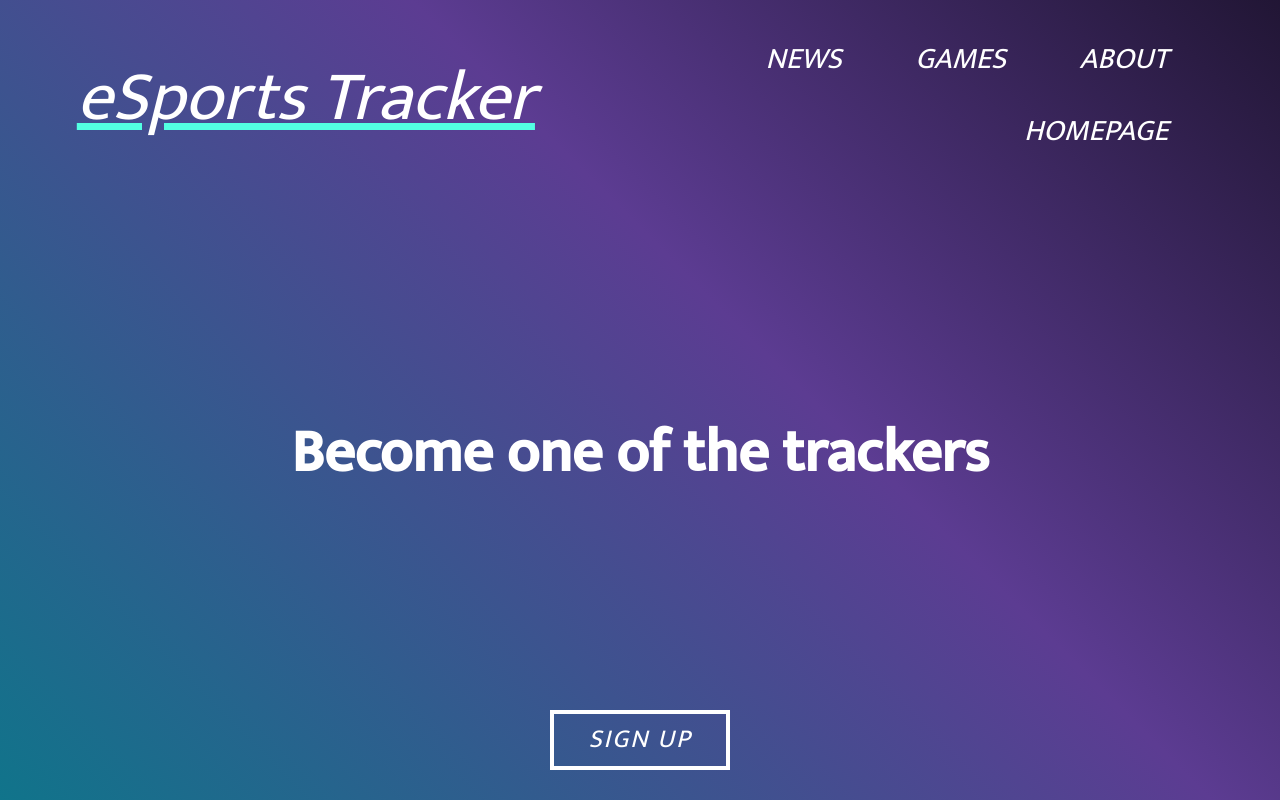
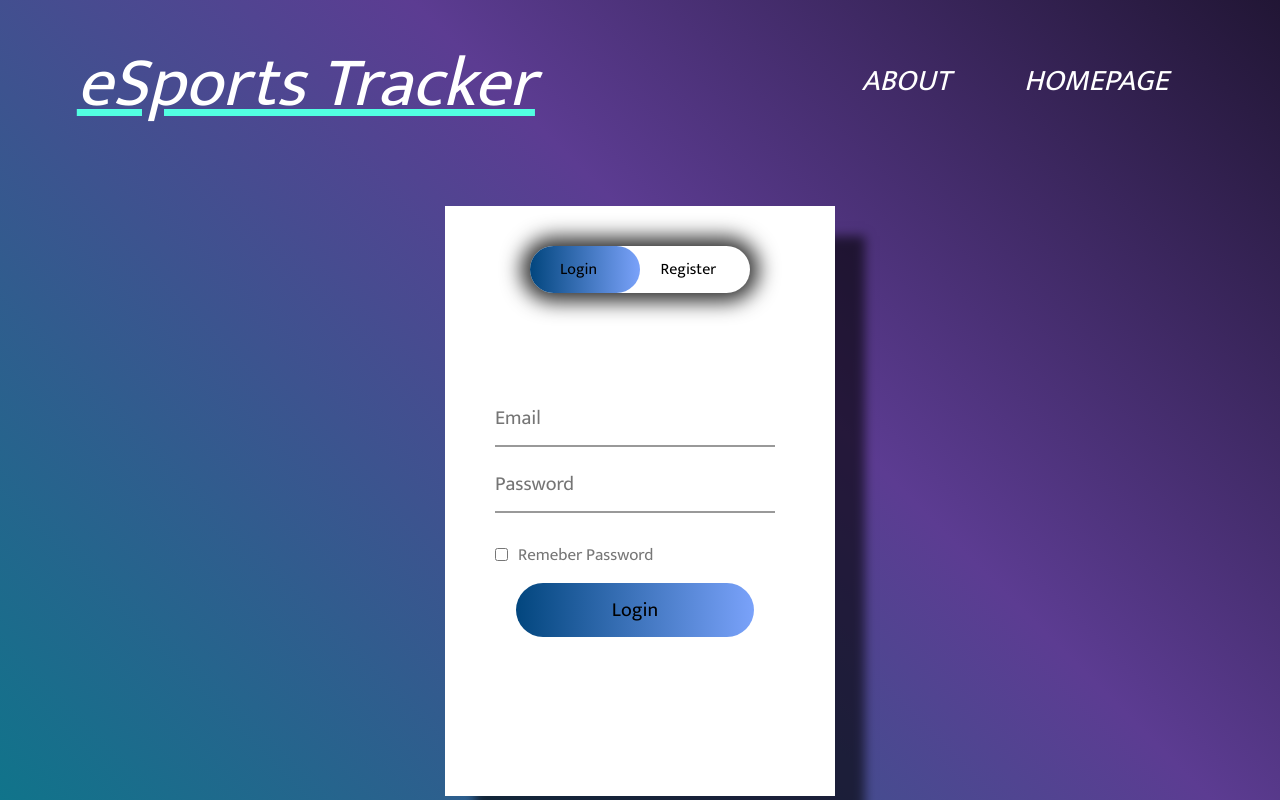
Before and after one commit to Petsoni/IT_project, a plain HTML site: page Signup/signup.html in a window 1280 px wide. Drawn offline with Linux system fonts and the light colour scheme.

Commit message:
Added signup page

```diff
--- a/Signup/signup.html
+++ b/Signup/signup.html
@@ -1,5 +1,6 @@
 <!DOCTYPE html>
 <html lang="en">
+
 <head>
     <meta charset="UTF-8">
     <meta http-equiv="X-UA-Compatible" content="IE=edge">
@@ -14,6 +15,7 @@
     <style type="text/css"></style>
     <title>Sign up</title>
 </head>
+
 <body>
 
     <section class=" header">
@@ -21,35 +23,39 @@
             <a href="homepage.html">eSports Tracker</a>
             <div class="nav-links" id="navLinks">
                 <ul>
-                    <li><a href="#news-sec">NEWS</a></li>
-                    <li><a href="#games-sec">GAMES</a></li>
                     <li><a href="../About3/about3.html">ABOUT</a></li>
                     <li><a href="../homepage.html">HOMEPAGE</a></li>
                 </ul>
             </div>
         </nav>
 
-        <div class="text-box">
-            <h1 class="un">Become one of the trackers</h1>
-            <br>
-            <a href="#">
-                <svg>
-                    <rect></rect>
-                </svg>
-                Sign up
-            </a>
-            <br>
-        </div>
-
-        <div>
+        <div class="container">
+            <div class="form-box">
+                <div class="button-box">
+                    <div id="btn"></div>
+                    <button type="button" class="toggle-btn" onClick="login()">Login</button>
+                    <button type="button" class="toggle-btn" onClick="register()">Register</button>
+                </div>
+                <form id="login" class="input-group">
+                    <input type="text" class="input-field" placeholder="Email" required>
+                    <input type="text" class="input-field" placeholder="Password" required>
+                    <input type="checkbox" class="check-box"><span>Remeber Password</span>
+                    <button type="submit" class="submit-btn">Login</button>
+                </form>
+                <form id="register" class="input-group">
+                    <input type="text" class="input-field" placeholder="Username" required>
+                    <input type="text" class="input-field" placeholder="Email" required>
+                    <input type="text" class="input-field" placeholder="Password" required>
+                    <input type="checkbox" class="check-box"><span>I agree to the terms and conditions</span>
+                    <button type="submit" class="submit-btn">Register</button>
+                </form>
+            </div>
 
         </div>
-
     </section>
 
-    <section>
-
-    </section>
+    <script src="signup.js"></script>
 
 </body>
+
 </html>
--- /dev/null
+++ b/Signup/signup.js
@@ -0,0 +1,15 @@
+var x = document.getElementById("login");
+var y = document.getElementById("register");
+var z = document.getElementById("btn");
+
+function register(){
+    x.style.left = "-400px"
+    y.style.left = "50px"
+    z.style.left = "110px"
+}
+
+function login(){
+    x.style.left = "50px"
+    y.style.left = "450px"
+    z.style.left = "0"
+}
--- a/Signup/singnup.css
+++ b/Signup/singnup.css
@@ -3,6 +3,10 @@
     padding: 0;
     font-family:  'Mukta', sans-serif;
     caret-color: transparent;
+}
+
+html{
+    scroll-behavior: smooth;
 }
 
 @keyframes bg-animation{
@@ -22,7 +26,12 @@
       #000000
     );
 
-    }
+    --gradient2:linear-gradient(
+      -135deg,
+      #077b8a,
+      #5c3c92,
+      #000000)
+}
 
 .header{
     min-height: 100vh;
@@ -35,7 +44,7 @@
     background-attachment: fixed;
 }
 
-.text-box{
+/* .text-box{
     color: white;
     position: relative;
     padding: 4em;
@@ -48,12 +57,7 @@
     text-align: center;
 }
 
-nav{
-    display: flex;
-    padding: 2% 6%;
-    justify-content: space-between;
-    align-items: center;
-}
+
 
 .text-box h1{
     font-size: 60px;
@@ -83,20 +87,30 @@ nav{
     width: 100%;
     height: 100%;
     fill: transparent;
+    transition: 500ms ease-in-out;
 }
 
 .text-box a svg rect{
     stroke: #fff;
-    stroke-width: 8px;
-    transition: 1000ms;
-    stroke-dasharray: 500, 500;
-    stroke-dashoffset: 0;
+    stroke-width: 10px;
+    transition: 500ms ease-in-out;
+    stroke-dasharray: 100, 500;
+    stroke-dashoffset: 100;
 }
 
 .text-box a:hover svg rect{
     stroke: rgb(82, 255, 226);
-    stroke-dasharray: 100, 500;
-    stroke-dashoffset: 100;
+    stroke-dasharray: 500, 500;
+    stroke-dashoffset: 0;
+} */
+
+
+/*Navigation's*/
+nav{
+    display: flex;
+    padding: 2% 6%;
+    justify-content: space-between;
+    align-items: center;
 }
 
 nav a {
@@ -114,7 +128,7 @@ nav a:hover {
     transition: 500ms;
 }
 
-/*Navigation's*/
+
 .nav-links{
     flex: 1;
     text-align: right;
@@ -148,3 +162,108 @@ nav a:hover {
 .nav-links ul li:hover::after{
     width: 100%;
 }
+
+/*Sign up*/
+.container{
+    height: 100%;
+    width: 100%;
+    /* background-image: var(--gradient2); */
+    /* background-position: center;
+    background-size: cover; */
+    /* position: absolute; */
+}
+
+.form-box{
+    width: 380px;
+    height: 580px;
+    position: relative;
+    margin: 3% auto;
+    background: #fff;
+    padding: 5px;
+    overflow: hidden;
+    box-shadow: 30px 30px 10px rgba(0,0,0,0.6);
+}
+
+.button-box{
+    width: 220px;
+    margin: 35px auto;
+    position: relative;
+    box-shadow: 0 0 20px 9px rgb(51, 51, 51);
+    border-radius: 30px;
+}
+
+.toggle-btn{
+    padding: 10px 30px;
+    align-items: center;
+    cursor: pointer;
+    background: transparent;
+    border: 0;
+    outline: none;
+    position: relative;
+    font-size: 16px;
+}
+
+#btn{
+    top: 0;
+    left: 0;
+    position: absolute;
+    width: 110px;
+    height: 100%;
+    background: linear-gradient(to right, #02467e, #7aa2fa);
+    border-radius: 30px;
+    transition: 500ms;
+}
+
+.input-group{
+    top: 180px;
+    position: absolute;
+    width: 280px;
+    transition: 500ms;
+}
+
+.input-field{
+    width: 100%;
+    padding: 10px 0;
+    font-size: 20px;
+    margin: 5px 0;
+    border-left: 0;
+    border-top: 0;
+    border-right: 0;
+    border-bottom: 2px solid #999;
+    outline: none;
+    background: transparent;
+}
+
+.submit-btn{
+    width: 85%;
+    padding: 10px 30px;
+    font-size: 20px;
+    cursor: pointer;
+    display: block;
+    margin: auto;
+    background: linear-gradient(to right, #02467e, #7aa2fa);
+    border: 0;
+    outline: none;
+    border-radius: 30px;
+}
+
+.check-box{
+    margin: 30px 10px 22px 0;
+
+
+}
+
+span{
+    color: #777;
+    font-size: 17px;
+    bottom: 68px;
+    position: absolute;
+}
+
+#login{
+    left: 50px;
+}
+
+#register{
+    left:450px;
+}
--- a/homepage.css
+++ b/homepage.css
@@ -111,6 +111,8 @@ nav a:hover {
 .nav-links ul li:hover::after{
     width: 100%;
 }
+
+
 
 /*Content*/
 .text-box{
```
